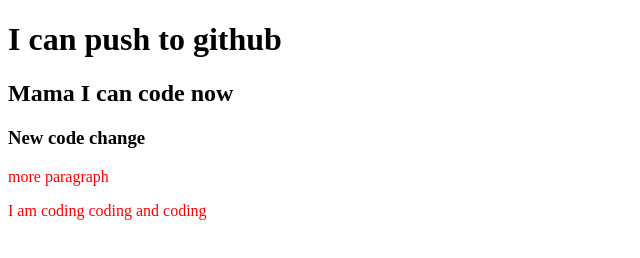
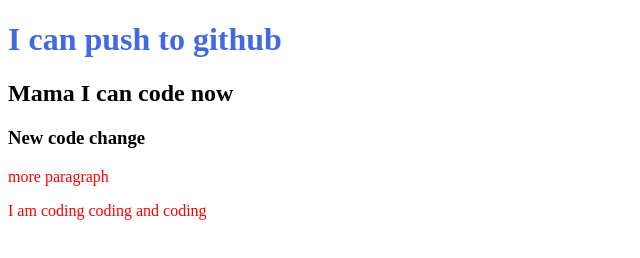
Before and after one commit to Abdul-Rakib92/My-second-repo, a plain HTML site: page index.html in a window 1280 px wide. Shown: the whole page, without its empty margins (0-640 px from the left). Drawn offline with Linux system fonts and the light colour scheme.

Commit message:
color change

```diff
--- a/style.css
+++ b/style.css
@@ -1,3 +1,6 @@
 p{
     color: red;
 }
+h1{
+    color: royalblue;
+}
```
